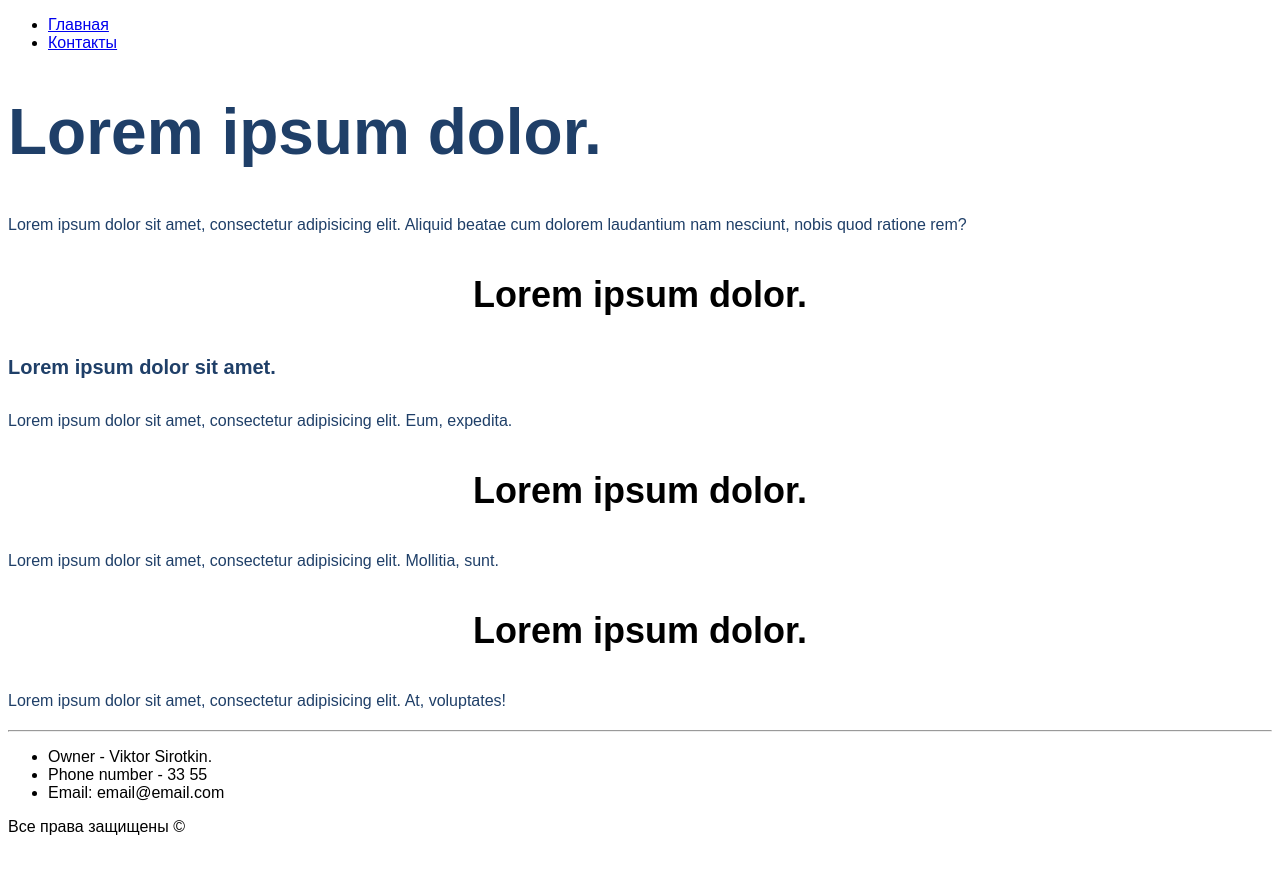
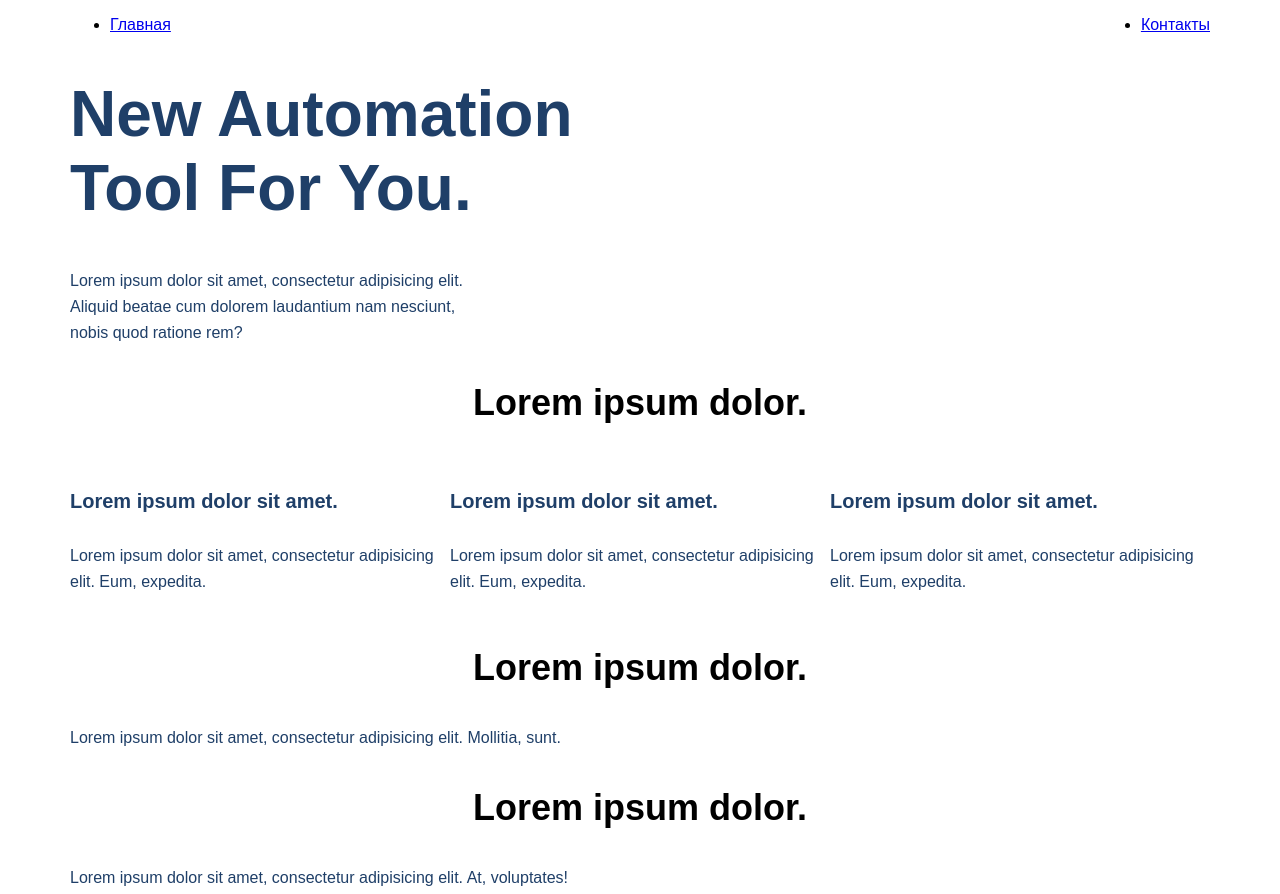
Before and after one commit to Vsirotkin/html_css, a plain HTML site: page index.html in a window 1280 px wide. Shown: the top 894 px of the page. Before the commit the page ends 852 px from the top, so only its background shows below. Drawn offline with Linux system fonts and the light colour scheme.

Commit message:
финальный вид после пятого урока

```diff
--- a/index.html
+++ b/index.html
@@ -14,43 +14,56 @@
                     <li><a href="contacts.html">Контакты</a></li>
             </ul>
             <div class="top_info">
-                <h1 class="top_heading">Lorem ipsum dolor.</h1>
-                <p class="text">Lorem ipsum dolor sit amet, consectetur adipisicing elit. Aliquid beatae cum dolorem laudantium
+                <h1 class="heading1">New Automation Tool For You.</h1>
+                    <p class="text top_text">Lorem ipsum dolor sit amet, consectetur adipisicing elit. Aliquid beatae cum dolorem laudantium
                     nam nesciunt, nobis quod ratione rem?</p>
             </div>
         </div>
     </div>
 
-    <div class="what_we_do">
-        <h3 class="heading">Lorem ipsum dolor.</h3>
+    <div class="what_we_do container">
+        <h3 class="heading3">Lorem ipsum dolor.</h3>
+        <div class="card_box">
             <div class="card">
-            <h4 class="mini_heading">Lorem ipsum dolor sit amet.</h4>
+                <h4 class="heading4">Lorem ipsum dolor sit amet.</h4>
+                <p class="text">Lorem ipsum dolor sit amet, consectetur adipisicing elit. Eum, expedita.</p>
+            </div>
+            <div class="card">
+                <h4 class="heading4">Lorem ipsum dolor sit amet.</h4>
+                <p class="text">Lorem ipsum dolor sit amet, consectetur adipisicing elit. Eum, expedita.</p>
+            </div>
+            <div class="card">
+                <h4 class="heading4">Lorem ipsum dolor sit amet.</h4>
                 <p class="text">Lorem ipsum dolor sit amet, consectetur adipisicing elit. Eum, expedita.</p>
             </div>
         </div>
 
-    <div class="project">
-        <h3 class="heading">Lorem ipsum dolor.</h3>
+    </div>
+
+    <div class="project container">
+        <h3 class="heading3">Lorem ipsum dolor.</h3>
             <p class="text">Lorem ipsum dolor sit amet, consectetur adipisicing elit. Mollitia, sunt.</p>
 
     </div>
 
     <div class="footer">
-        <div class="top_footer">
-            <div class="fotter_text">
-                <h3 class="heading">Lorem ipsum dolor.</h3>
+        <div class="container">
+            <div class="footer_top">
+                <div class="footer_text">
+                    <h3 class="heading3">Lorem ipsum dolor.</h3>
                         <p class="text">Lorem ipsum dolor sit amet, consectetur adipisicing elit. At, voluptates!</p>
                 </div>
             </div>
             <hr>
             <div class="footer_bottom">
-            <ul>
-              <li>Owner - Viktor Sirotkin.</li>
-              <li>Phone number - 33 55</li>
-              <li>Email: email@email.com</li>
+                <ul class="footer_info">
+                  <li style="flex-grow: 1;">Owner - Viktor Sirotkin.</li>
+                  <li style="flex-grow: 1;">Phone number - 33 55</li>
+                  <li style="flex-grow: 1;">Email: email@email.com</li>
                 </ul>
-            <div class="fotter_copy">
+                <div class="footer_copy">
                     <p>Все права защищены &copy;</p>
+                </div>
             </div>
         </div>
     </div>
--- a/styles/styles.css
+++ b/styles/styles.css
@@ -1,10 +1,27 @@
 body {
-    font-family: sans-serif
+    font-family: sans-serif;
+    margin: 0px;
+    padding: 0px;
 }
 
-.top_heading {
+.heading1 {
+    width: 510px;
     font-size: 64px;
     color: #1F3F68
+}
+
+.container {
+    width: 1140px;
+    margin: 0 auto;
+}
+
+.header {
+    display: flex;
+    justify-content: space-between;
+}
+
+.top_info {
+    display: block;
 }
 
 .text {
@@ -13,22 +30,44 @@ body {
     color: #1F3F68
 }
 
-.heading {
+.top_text {
+    width: 425px;
+}
+
+.heading3 {
     font-size: 36px;
     text-align: center
 }
 
-.mini_heading {
+.heading4 {
     font-size: 20px;
     line-height: 30px;
     color: #1F3F68
 }
 
+.card_box {
+    display: flex;
+    justify-content: space-between;
+}
+
+,card {
+    width: 359px;
+}
+
+.footer_info {
+    display: flex;
+    justify-content: space-between;
+}
+
+.main {
+    display: flex;
+    justify-content: space-between;
+}
+
 .heading_contacts {
-font-weight: 500;
-font-size: 44px;
-text-align: center.
-
+    font-weight: 500;
+    font-size: 44px;
+    text-align: center;
 }
 
 .input_text {
```
Also changed, not shown: contacts.html (+25 -19 lines). Lines whose indentation alone changed are shown as unchanged.
